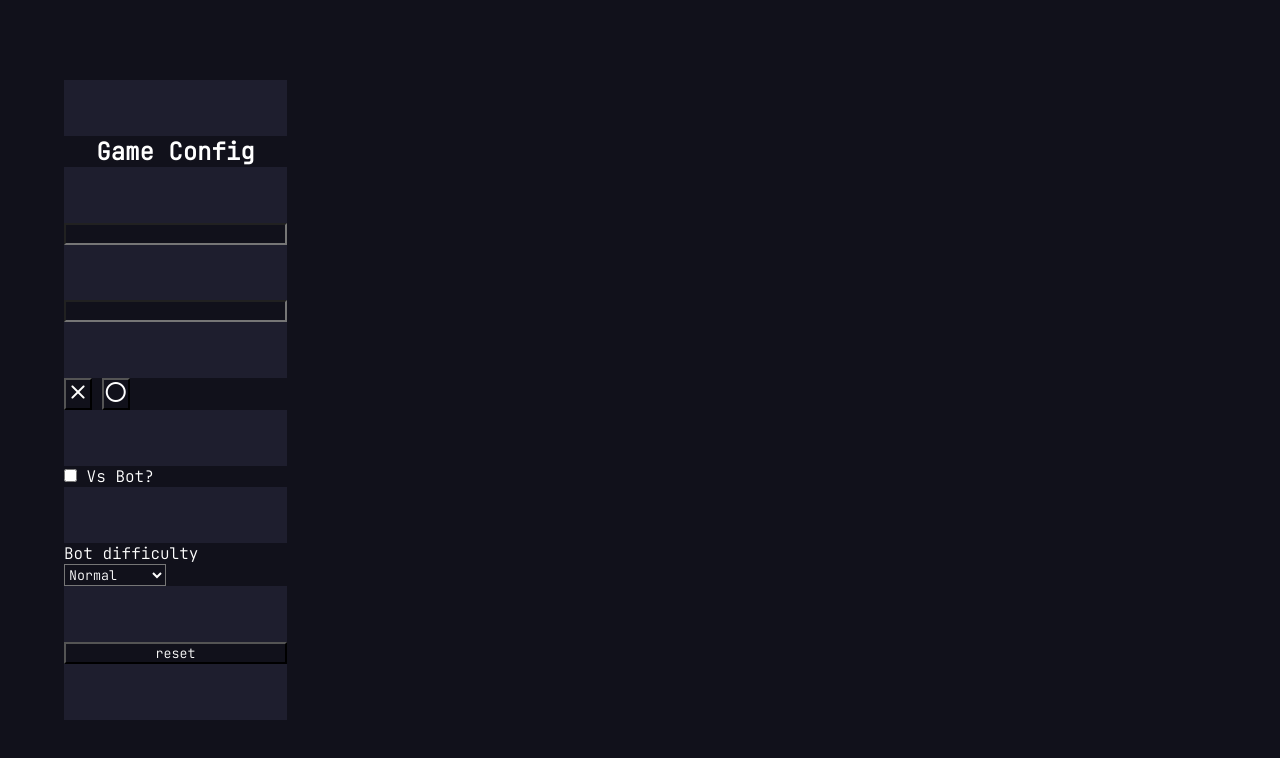
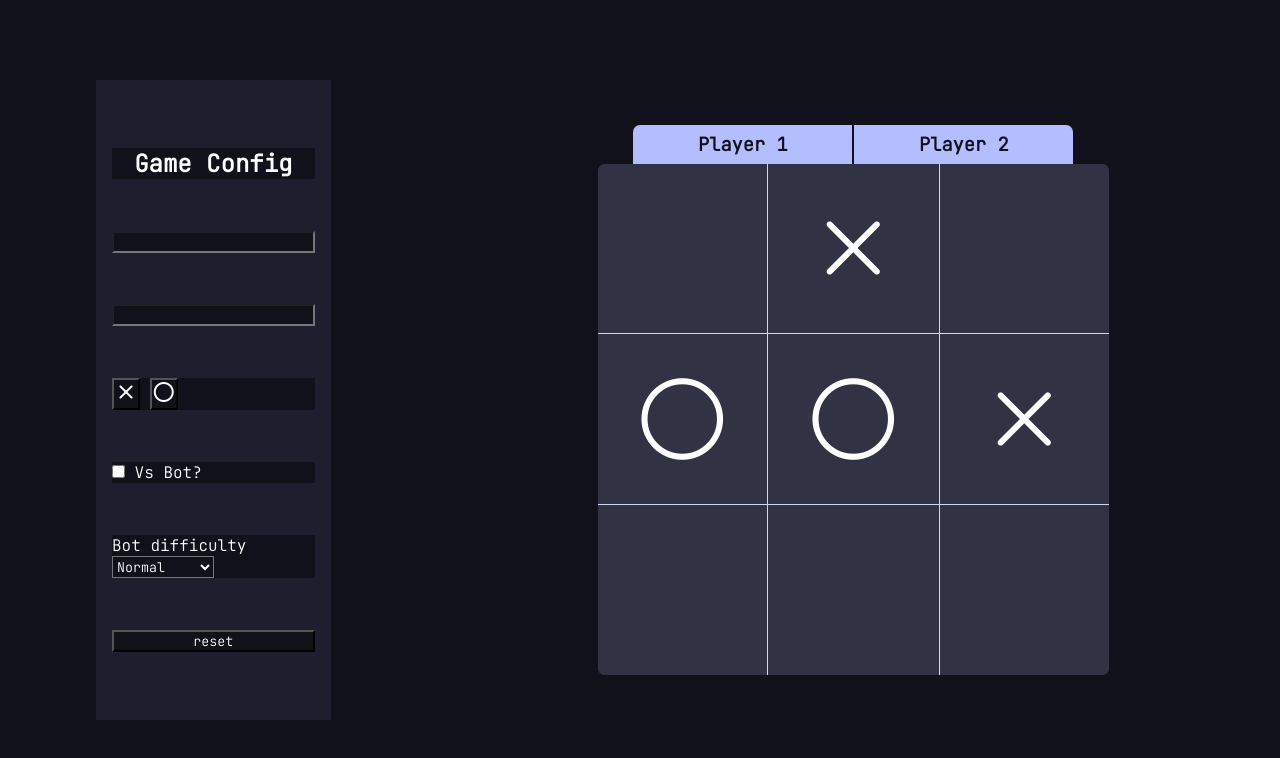
Before and after one commit to spectre-xenon/odin-tic-tac-toe, a plain HTML site: page index.html in a window 1280 px wide. Drawn offline with nearby package versions, Linux system fonts and the light colour scheme.

Commit message:
finished main gameboard css

```diff
--- a/index.html
+++ b/index.html
@@ -45,7 +45,33 @@
         <button id="reset">reset</button>
       </form>
     </aside>
-    <main></main>
+    <main>
+      <div id="gameContainer">
+        <div id="gameTitle">
+          <h3 id="player1">Player 1</h3>
+          <h3 id="player2">Player 2</h3>
+        </div>
+        <div id="gameBoard">
+          <div id="one"></div>
+          <div id="two">
+            <span class="material-symbols-rounded"> close </span>
+          </div>
+          <div id="three"></div>
+          <div id="four">
+            <span class="material-symbols-rounded"> circle </span>
+          </div>
+          <div id="five">
+            <span class="material-symbols-rounded"> circle </span>
+          </div>
+          <div id="six">
+            <span class="material-symbols-rounded"> close </span>
+          </div>
+          <div id="seven"></div>
+          <div id="eight"></div>
+          <div id="nine"></div>
+        </div>
+      </div>
+    </main>
   </body>
   <script src="app.js"></script>
 </html>
--- a/style.css
+++ b/style.css
@@ -6,6 +6,7 @@
   --input: #cdd6f4;
   --input-disabled: #9399b2;
   --input-text: #6c7086;
+  --borderWidth: 1px;
 }
 
 * {
@@ -32,7 +33,7 @@ body {
 aside {
   flex: 1;
   display: flex;
-  padding-left: 4rem;
+  justify-content: center;
   align-items: center;
 }
 
@@ -43,6 +44,7 @@ form {
   display: flex;
   flex-direction: column;
   justify-content: space-evenly;
+  padding: 1rem;
 }
 
 form h1 {
@@ -55,3 +57,97 @@ main {
   justify-content: center;
   align-items: center;
 }
+
+#gameContainer {
+  width: 550px;
+  height: 550px;
+  display: flex;
+  align-items: center;
+  flex-direction: column;
+}
+
+#gameTitle {
+  width: 80%;
+  height: 7%;
+  display: flex;
+}
+
+#gameTitle h3 {
+  flex: 1;
+  display: flex;
+  justify-content: center;
+  align-items: center;
+  background-color: var(--accent);
+  color: var(--background);
+}
+
+#player1 {
+  border-right: 2px var(--background) solid;
+  border-radius: 7px 0 0 0;
+}
+
+#player2 {
+  border-radius: 0 7px 0 0;
+}
+
+#gameBoard {
+  width: 93%;
+  height: 93%;
+  background-color: var(--game-background);
+  border-radius: 7px;
+  overflow: hidden;
+  display: grid;
+  grid-template-columns: repeat(3, 1fr);
+  grid-template-rows: repeat(3, 1fr);
+}
+
+#gameBoard div {
+  background-color: var(--game-background);
+  border-style: solid;
+  border-width: 0px;
+  border-color: var(--input);
+  display: flex;
+  justify-content: center;
+  align-items: center;
+}
+
+#gameBoard div span {
+  background-color: var(--game-background);
+  font-size: 98px;
+}
+
+#gameBoard #one {
+  border-right-width: var(--borderWidth);
+  border-bottom-width: var(--borderWidth);
+}
+
+#gameBoard #two {
+  border-bottom-width: var(--borderWidth);
+}
+
+#gameBoard #three {
+  border-left-width: var(--borderWidth);
+  border-bottom-width: var(--borderWidth);
+}
+
+#gameBoard #four {
+  border-right-width: var(--borderWidth);
+  border-bottom-width: var(--borderWidth);
+}
+
+#gameBoard #five {
+  border-bottom-width: 1px;
+}
+
+#gameBoard #six {
+  border-left-width: var(--borderWidth);
+  border-bottom-width: var(--borderWidth);
+}
+
+#gameBoard #seven {
+  border-right-width: var(--borderWidth);
+}
+
+#gameBoard #nine {
+  border-left-width: var(--borderWidth);
+}
```
